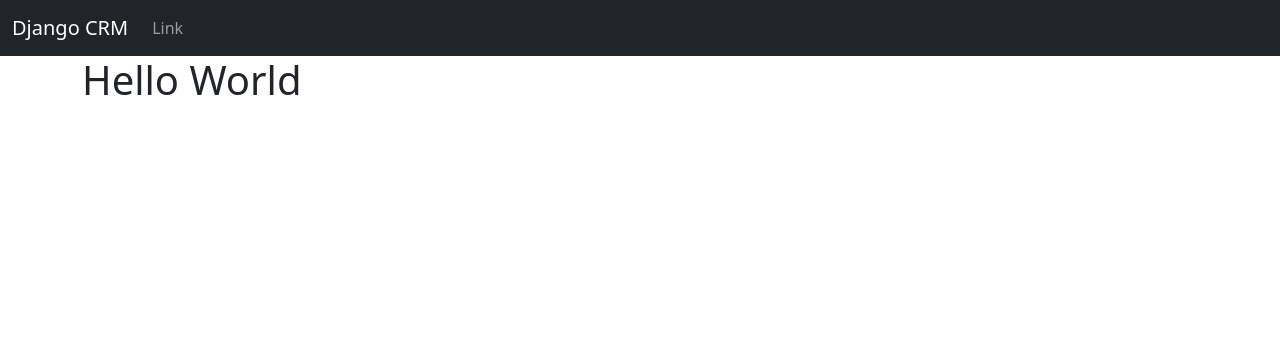
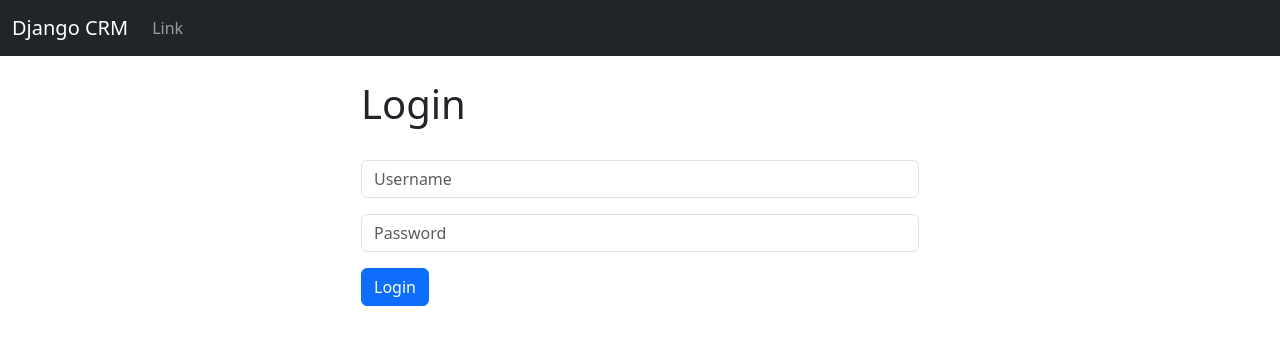
Before and after one commit to VivekPatil81400/Django-CRM, a Django app: page / in a window 1280 px wide. Shown: the top 345 px of the page. Run offline with Django 4.2, Linux system fonts and the light colour scheme.

Commit message:
login part added

```diff
--- a/customer/templates/base.html
+++ b/customer/templates/base.html
@@ -9,6 +9,16 @@
   <body>
     {% include 'navbar.html' %}
     <div class="container">
+        <br/>
+        {% if messages %}
+            {% for message in messages %}
+            <div class="alert alert-warning alert-dismissible fade show" role="alert">
+                {{ message }}
+                <button type="button" class="btn-close" data-bs-dismiss="alert" aria-label="Close"></button>
+              </div>
+            {% endfor %}
+        {% endif %}
+
         {% block content %}
         {% endblock %}
     </div>
--- a/customer/templates/home.html
+++ b/customer/templates/home.html
@@ -1,5 +1,27 @@
 {% extends 'base.html' %}
 
 {% block content %}
-<h1>Hello World</h1>
+<div class="col-md-6 offset-md-3">
+    {% if user.is_authenticated %}
+    <h1>Hello World</h1>
+
+    {% else %}
+    <h1>Login</h1>
+    <br/>
+    <form method="POST" action="{% url 'home' %}">
+        {% csrf_token %}
+        <form>
+            <div class="mb-3">
+              <input type="text" class="form-control" name="username", placeholder="Username" required>
+            </div>
+            <div class="mb-3">
+              <input type="password" class="form-control" name="password", placeholder="Password" required>
+            </div>
+            <button type="submit" class="btn btn-primary">Login</button>
+          </form>
+    </form>
+</div>
+
+{% endif %}
+
 {% endblock %}
--- a/customer/templates/navbar.html
+++ b/customer/templates/navbar.html
@@ -1,6 +1,6 @@
 <nav class="navbar navbar-expand-lg navbar-dark bg-dark">
     <div class="container-fluid">
-      <a class="navbar-brand" href="#">Django CRM</a>
+      <a class="navbar-brand" href="{% url 'home' %}">Django CRM</a>
       <button class="navbar-toggler" type="button" data-bs-toggle="collapse" data-bs-target="#navbarSupportedContent" aria-controls="navbarSupportedContent" aria-expanded="false" aria-label="Toggle navigation">
         <span class="navbar-toggler-icon"></span>
       </button>
--- a/customer/views.py
+++ b/customer/views.py
@@ -1,5 +1,20 @@
-from django.shortcuts import render
+from django.shortcuts import render, redirect
+from django.contrib.auth import authenticate,login, logout
+from django.contrib import messages
 
 # Create your views here.
 def home(request):
-    return render(request, 'home.html', {})
+    if request.method == 'POST':
+        username = request.POST['username']
+        password = request.POST['password']
+
+        user = authenticate(request, username=username, password=password)
+        if user is not None:
+            login(request, user)
+            messages.success(request, "You have been logged in")
+            return redirect('home')
+        else:
+            messages.success(request, "Something is incorrect, kindly check and login again")
+            return redirect('home')
+    else:
+        return render(request, 'home.html', {})
```
